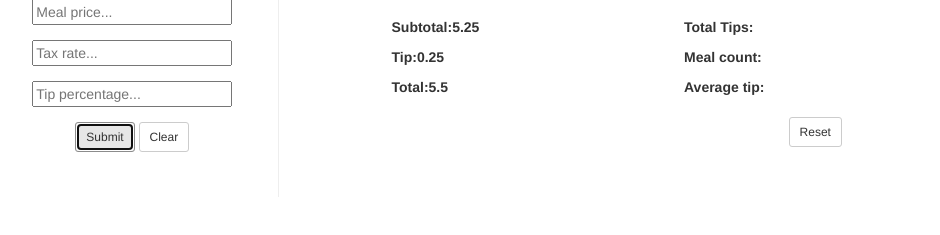
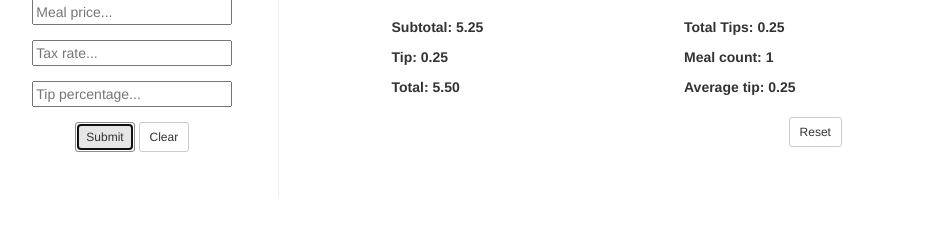
Before and after one commit to robhaj/js-earnings-calculator, a plain HTML site: page index.html in a window 1280 px wide. Both pictures are taken after typing "5", "5", "5" into the empty fields and a click on the input "Submit". Shown: the part 249-484 px from the top of the page, without its empty margins (166-1106 px from the left). Drawn offline with nearby package versions, Linux system fonts and the light colour scheme.

Commit message:
finished step 2, running totals complete

```diff
--- a/index.html
+++ b/index.html
@@ -44,18 +44,18 @@
               <!-- customer totals -->
               <h2 class="text-center">Total Charges<br><span class="small">Charge per customer</span></h2>
               <div class="totals">
-                <p>Subtotal:<span id='subTotal'></span></p>
-                <p>Tip:<span id='tip'></span></p>
-                <p>Total:<span id='total'></span></p>
+                <p>Subtotal:&nbsp;<span id='subTotal'></span></p>
+                <p>Tip:&nbsp;<span id='tip'></span></p>
+                <p>Total:&nbsp;<span id='total'></span></p>
               </div>
             </div>
             <div class="col-sm-6">
               <!-- all totals -->
               <h2 class="text-center">Total Earnings<br><span class="small">Running totals</span></h2>
               <div class="totals">
-                <p>Total Tips:</p>
-                <p>Meal count:</p>
-                <p>Average tip:</p>
+                <p>Total Tips:&nbsp;<span id='totalTips'></span></p>
+                <p>Meal count:&nbsp;<span id='totalCount'></span></p>
+                <p>Average tip:&nbsp;<span id='averageTip'></span></p>
               </div>
               <div class="text-center">
                 <input class="btn btn-default btn-sm" type="button" value="Reset">
--- a/js/main.js
+++ b/js/main.js
@@ -7,11 +7,18 @@ $(document).on('ready', function() {
     var tax = parseInt($('input[name=meal-price]').val());
     var tip = parseInt($('input[name=meal-taxrate]').val());
     var x = totalCharge(price, tax, tip);
-     $('#subTotal').text(x[0]);
-     $('#tip').text(x[1]);
-     $('#total').text(x[2]);
+    var y = runningTotals(tips);
+
+    $('#subTotal').text(x.subTotal);
+    $('#tip').text(x.tipDollar);
+    $('#total').text(x.total);
+
+    $('#totalTips').text(y.totTips);
+    $('#totalCount').text(y.mealCount);
+    $('#averageTip').text(y.avgTip);
 
     $('.form-input').val('');
+
   });
 
   $('input[value=Clear]').on('click', function(){
--- a/js/utility.js
+++ b/js/utility.js
@@ -1,7 +1,31 @@
+var tips = [];
+
 function totalCharge(price, tax, tip) {
   var subTotal = price * tax/100 + price;
   var tipDollar = price * tip/100;
   var total = subTotal + tipDollar;
-  var arrTotal = new Array(subTotal, tipDollar, total);
-  return arrTotal;
+  var objTotal = new Charge(subTotal.toFixed(2), tipDollar.toFixed(2), total.toFixed(2));
+  tips.push(tipDollar);
+  return objTotal;
 }
+
+function runningTotals(array){
+  var totTips = array.reduce(function(a,b){
+    return a+b;
+  });
+  var mealCount = array.length;
+  var avgTip = totTips / mealCount;
+  var runTotal = new Earnings(totTips.toFixed(2), mealCount, avgTip.toFixed(2));
+  return runTotal;
+}
+var Charge = function(subTotal, tipDollar, total) {
+  this.subTotal = subTotal;
+  this.tipDollar = tipDollar;
+  this.total = total;
+};
+
+var Earnings = function(totTips, mealCount, avgTip){
+  this.totTips = totTips;
+  this.mealCount = mealCount;
+  this.avgTip = avgTip;
+};
```
